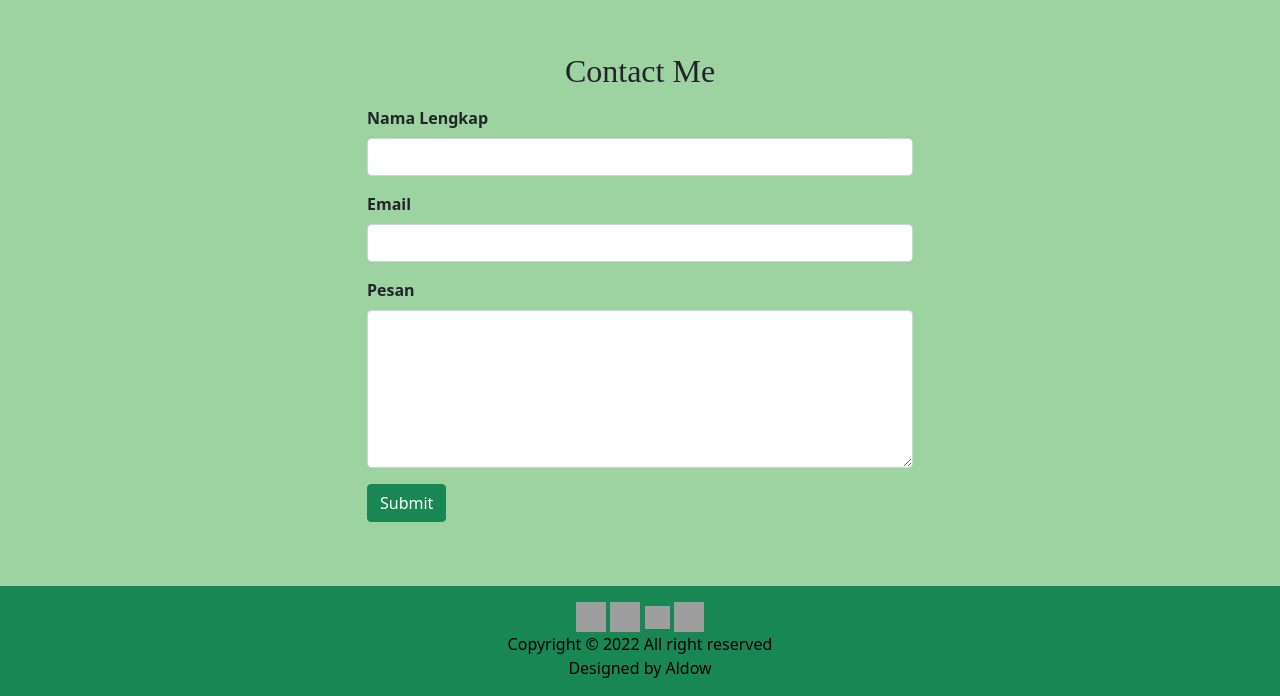
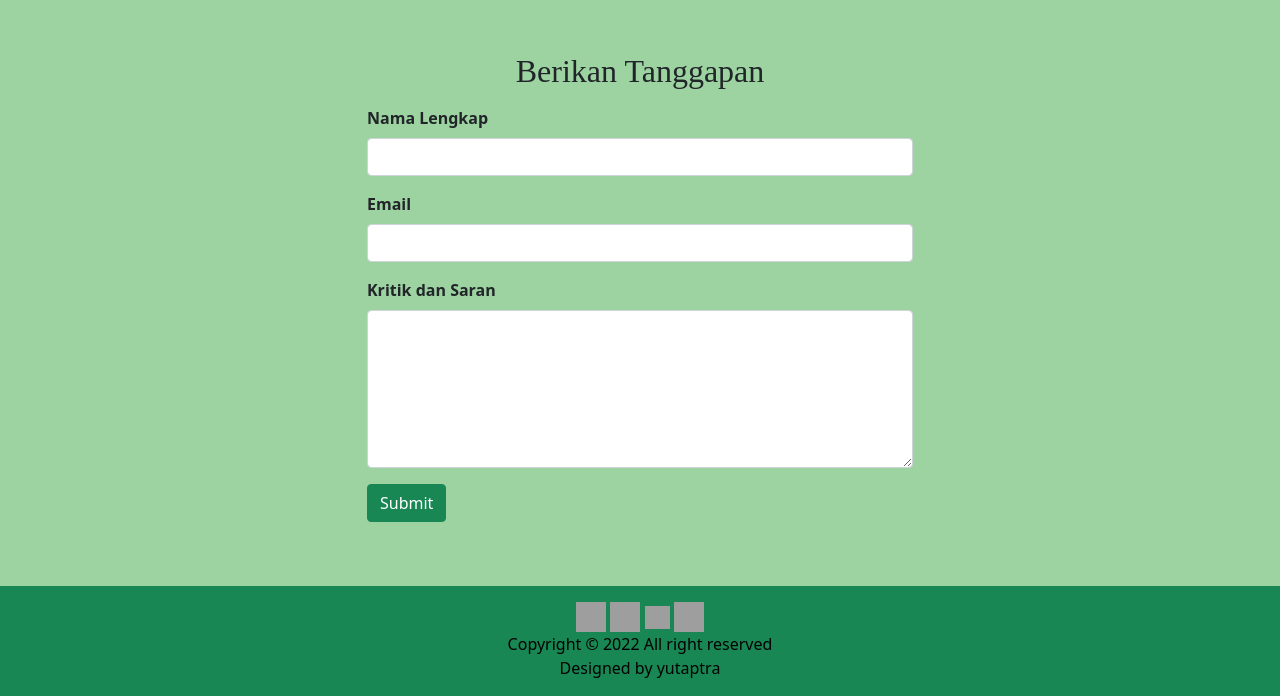
Before and after one commit to yutaptra/Web-porto, a plain HTML site: page index.html in a window 1280 px wide. Shown: the part 2492-3188 px from the top of the page. Drawn offline with nearby package versions, Linux system fonts and the light colour scheme; grey boxes are pictures that could not be loaded.

Commit message:
update 1

```diff
--- a/index.html
+++ b/index.html
@@ -184,7 +184,7 @@
       <div class="container">
         <div class="row text-center mb-2">
           <div class="col">
-            <h2>Contact Me</h2>
+            <h2>Berikan Tanggapan</h2>
           </div>
         </div>
         <div class="row justify-content-center">
@@ -198,7 +198,7 @@
                   <input type="" class="form-control" id="email" name="email" />
                 </div>
                 <div class="mb-3">
-                  <label for="pesan" class="form-label"><b>Pesan</b></label>
+                  <label for="pesan" class="form-label"><b>Kritik dan Saran</b></label>
                   <textarea class="form-control" id="pesan" rows="6" name="pesan"></textarea>
                 </div>
                 <!-- modal -->
@@ -222,7 +222,7 @@
                       <div class="modal-header">
                         <h5 class="modal-title" id="exampleModalToggleLabel2">Terima kasih!!</h5>
                       </div>
-                      <div class="modal-body">Terima kasih telah mengirimkan pesan kepada Kami. Semoga kamu dan keluarga sehat selalu!</div>
+                      <div class="modal-body">Terima kasih telah mengirimkan kritik dan saran kepada Kami. Semoga kamu dan keluarga sehat selalu!</div>
                       <div class="modal-footer">
                         <a class="btn btn-primary" href="index.html" role="button">OK!</a>
                       </div>
@@ -257,7 +257,7 @@
           ></span>
         </center>
         <div style="text-align: center; color: black">Copyright &copy; 2022 All right reserved</div>
-        <div style="text-align: center; color: black">Designed by Aldow</div>
+        <div style="text-align: center; color: black">Designed by yutaptra</div>
       </div>
     </section>
     <!-- Akhir Footer -->
```
